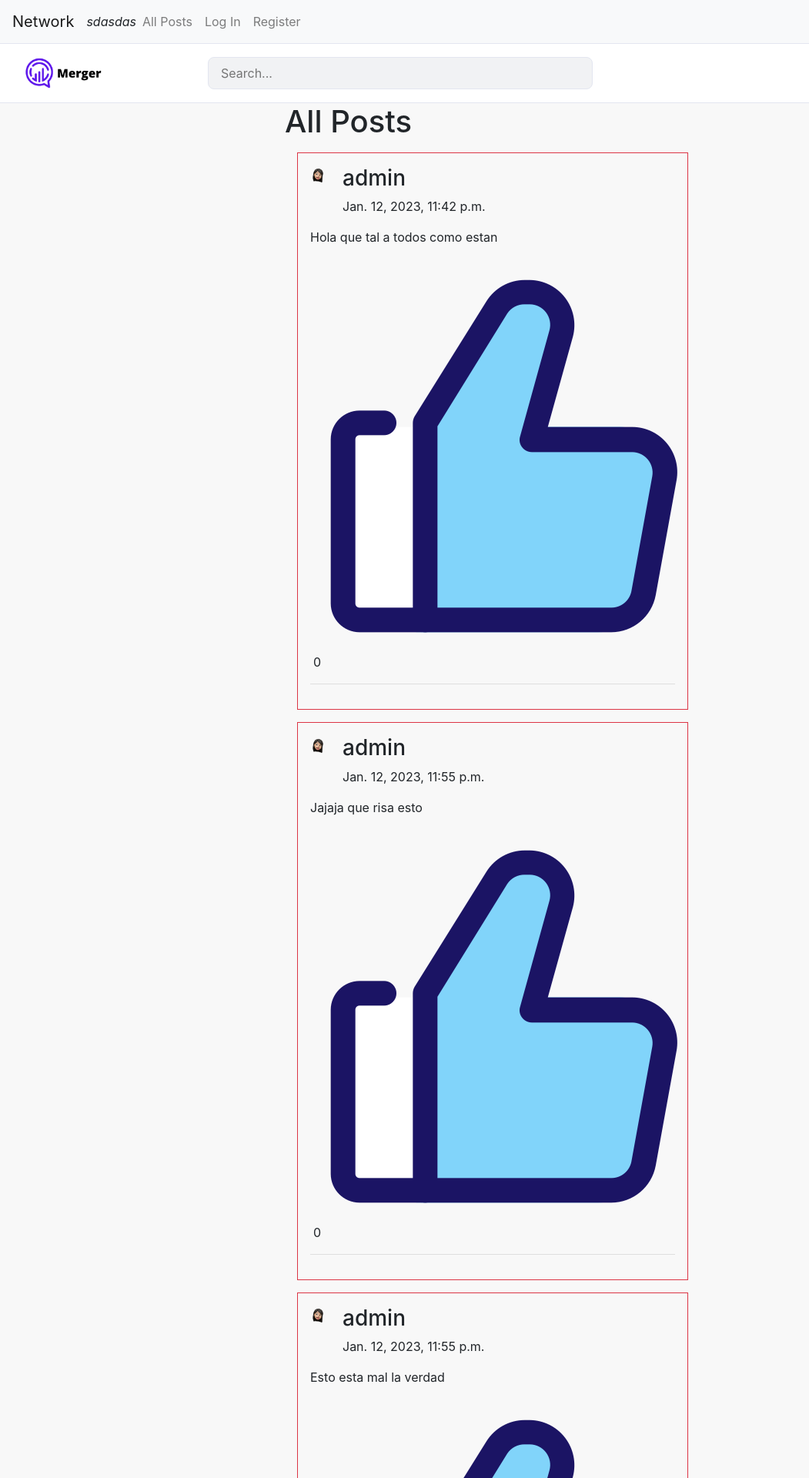
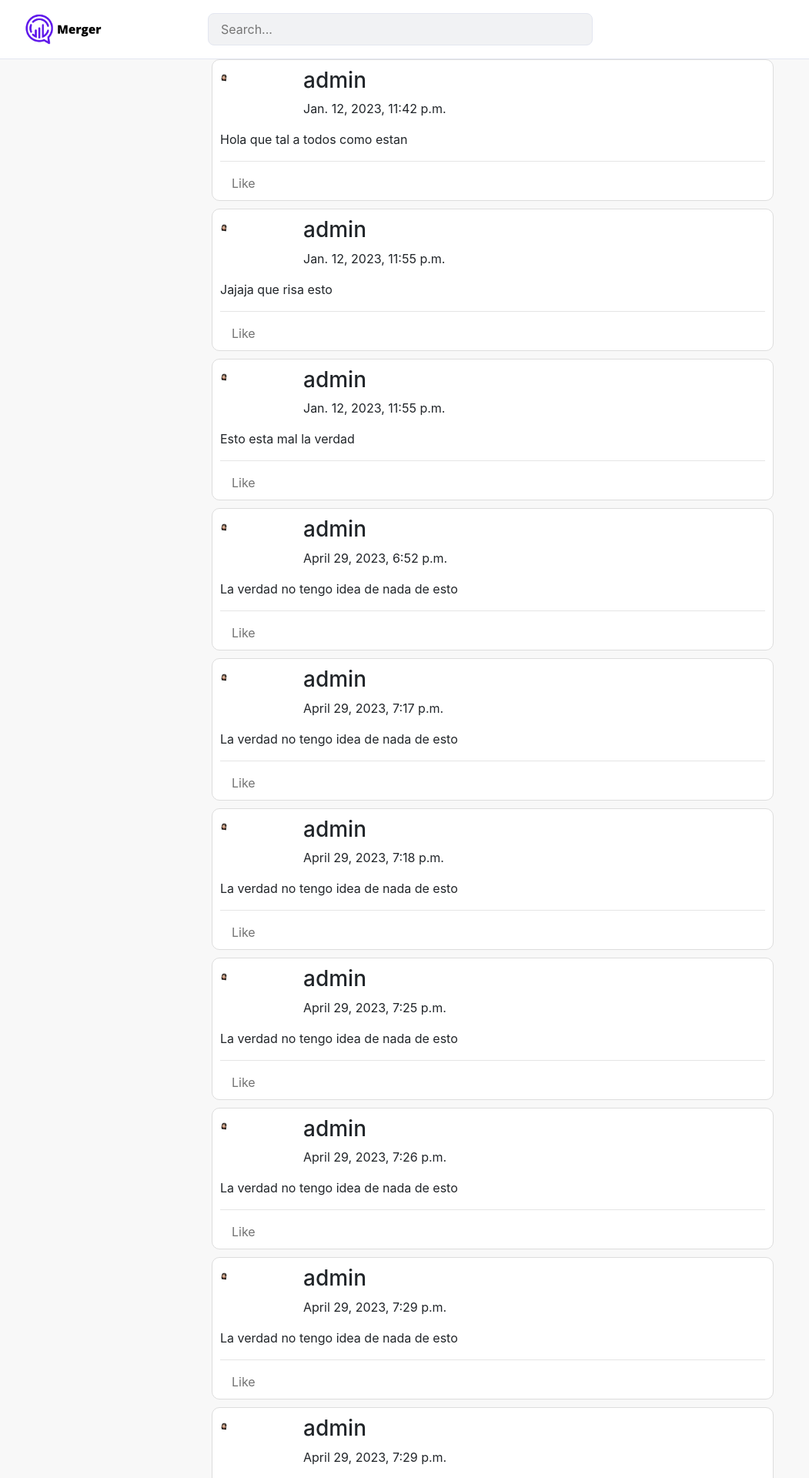
Before and after one commit to AlejandroFerrera/Network, a Django app: page / in a window 1280 px wide. Shown: the top 1920 px of the page at 77% size, without its empty margins (0-1051 px from the left). Run offline with Django 3.2, Linux system fonts and the light colour scheme; data comes from the database, SQL or seed files in the repository; both versions use the stored data as it was after the commit; some libraries are stand-ins or nearby versions.

Commit message:
Fix estilo posts

```diff
--- a/network/static/network/styles.css
+++ b/network/static/network/styles.css
@@ -1,3 +1,27 @@
 main {
   background-color: #f8f8f8;
 }
+
+.post {
+  background-color: #fff;
+  border: 1px solid #ddd;
+  border-radius: 10px;
+  margin-bottom: 10px;
+  padding: 10px;
+}
+
+.actions {
+  padding: 0 20px;
+}
+
+.action {
+  display: flex;
+  justify-content: center;
+  align-items: center;
+  gap: 10px;
+  color: #737373;
+}
+
+.action p {
+  margin: 0;
+}
--- a/network/templates/network/layout.html
+++ b/network/templates/network/layout.html
@@ -30,11 +30,8 @@
     />
   </head>
   <body>
-    <nav class="navbar navbar-expand-lg navbar-light bg-light">
+    <!-- <nav class="navbar navbar-expand-lg navbar-light bg-light">
       <a class="navbar-brand" href="#">Network</a>
-      <i class="fa-solid fa-user-chef">sdasdas</i> <!-- uses solid style -->
-      <i class="fa-solid fa-user-chef"></i> <!-- uses solid style -->
-
       <div>
         <ul class="navbar-nav mr-auto">
           {% if user.is_authenticated %}
@@ -64,9 +61,9 @@
           {% endif %}
         </ul>
       </div>
-    </nav>
+    </nav> -->
 
-    {% include 'network/nav_bar.html' %}
+    {% include 'network/components/nav_bar.html' %}
 
 
     <div class="body">{% block body %} {% endblock %}</div>
--- a/network/templates/network/index.html
+++ b/network/templates/network/pages/index.html
@@ -4,29 +4,27 @@
 
   <div class="wrapper container">
     <div class="row">
-      <aside class="col-sm-3">
+      <aside class="col-sm-2">
         <!-- Contenido aside de la izquierda -->
       </aside>
 
-      <div class="col-sm-6">
+      <div class="col-sm-8">
         <!-- Contenido central -->
         <section class="new-post">
           {% if user.is_authenticated %}
-            {% include 'network/new_post.html' %}
+            {% include 'network/components/new_post.html' %}
           {% endif %}
         </section>
 
-        <h1 class="text">All Posts</h1>
-
         <section class="feed">
           {% for post in posts %}
-          <article class="post border border-danger p-3 m-3">
-            <header class="row d-flex flex-row">
-              <div class="col-1 profile-pic">
-                <img src="../../static/network/avatar.png" alt="" width="20px" />
+          <article class="post">
+            <header class="row d-flex flex-row ">
+              <div class="col-2 profile-pic">
+                <img src="../../static/network/avatar.png" alt="" width="10px" />
               </div>
 
-              <div class="col-11 user-info">
+              <div class="col-10 user-info p-0">
                 <h3>{{ post.owner.username }}</h3>
                 <p>{{ post.created_date }}</p>
               </div>
@@ -36,17 +34,15 @@
               <p>{{ post.content }}</p>
             </div>
 
-            <div class="likes">
-              <img src="../../static/network/like.png" alt="" />
-              <p class="m-0 ml-1">{{ post.likes }}</p>
-            </div>
-
             <hr />
 
             <footer>
               <div class="row actions">
-                <i class="fa-brands fa-github-square"></i>
-                <!-- uses brand style -->
+                <div class="action">
+                  <!-- like button -->
+                  <i class="fa-regular fa-thumbs-up"></i>
+                  <p>Like</p>
+                </div>
               </div>
             </footer>
           </article>
@@ -55,7 +51,7 @@
 
       </div>
 
-      <aside class="col-sm-3">
+      <aside class="col-sm-2">
         <!-- Contenido aside de la derecha -->
       </aside>
     </div>
--- a/network/views.py
+++ b/network/views.py
@@ -19,7 +19,7 @@ def index(request):
 
 
     posts = Post.objects.all()
-    return render(request, "network/index.html", {'posts': posts})
+    return render(request, "network/pages/index.html", {'posts': posts})
 
 
 def login_view(request):
@@ -39,7 +39,7 @@ def login_view(request):
                 "message": "Invalid username and/or password."
             })
     else:
-        return render(request, "network/login.html")
+        return render(request, "network/pages/login.html")
 
 
 def logout_view(request):
@@ -71,4 +71,4 @@ def register(request):
         login(request, user)
         return HttpResponseRedirect(reverse("index"))
     else:
-        return render(request, "network/register.html")
+        return render(request, "network/pages/register.html")
```
Also changed, not shown: network/templates/network/components/aside_card.html (added, +8 -0 lines), db.sqlite3, network/templates/network/components/nav_bar.html (renamed from network/templates/network/nav_bar.html), network/templates/network/components/new_post.html (renamed from network/templates/network/new_post.html), network/templates/network/pages/login.html (renamed from network/templates/network/login.html), network/templates/network/pages/register.html (renamed from network/templates/network/register.html).
